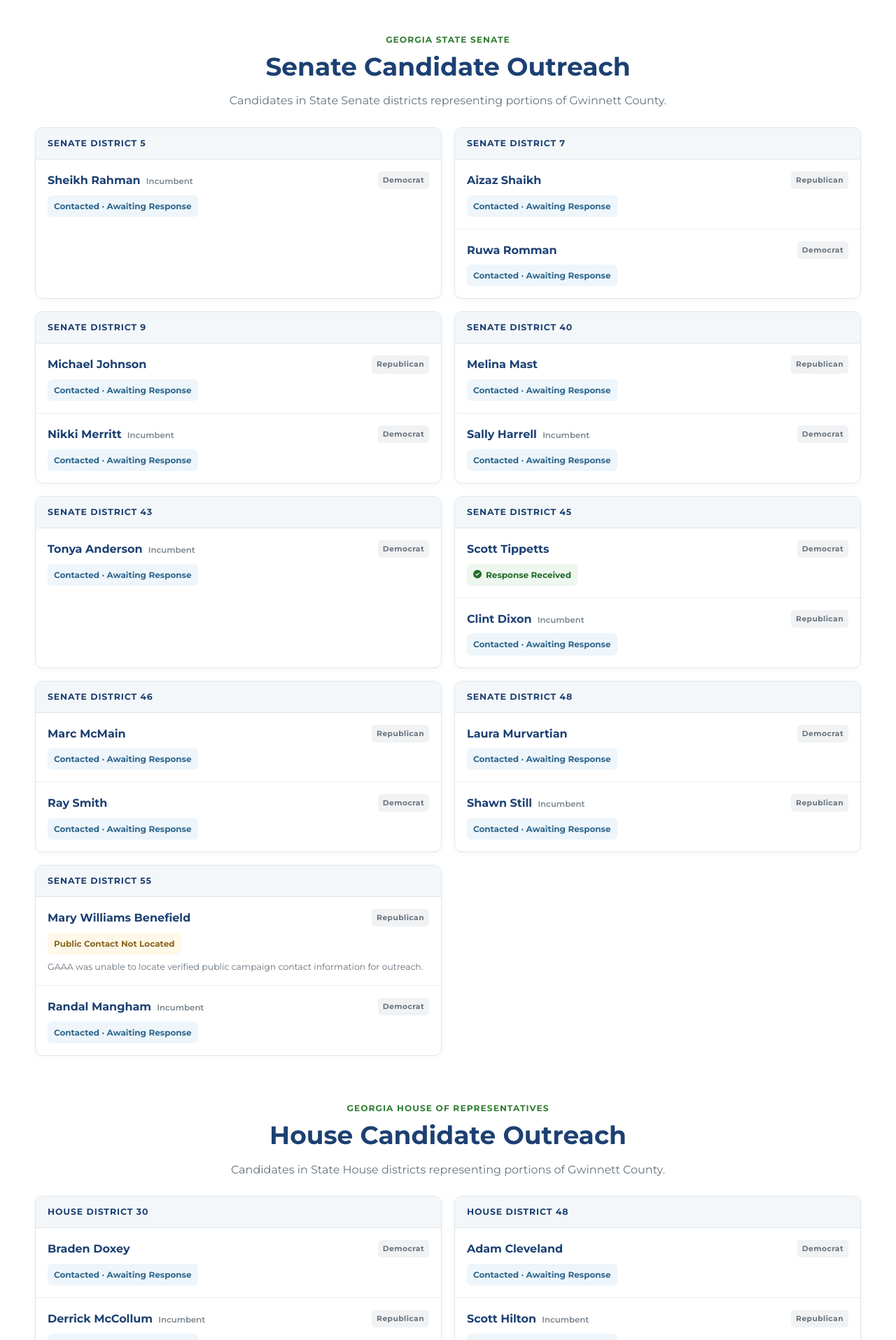
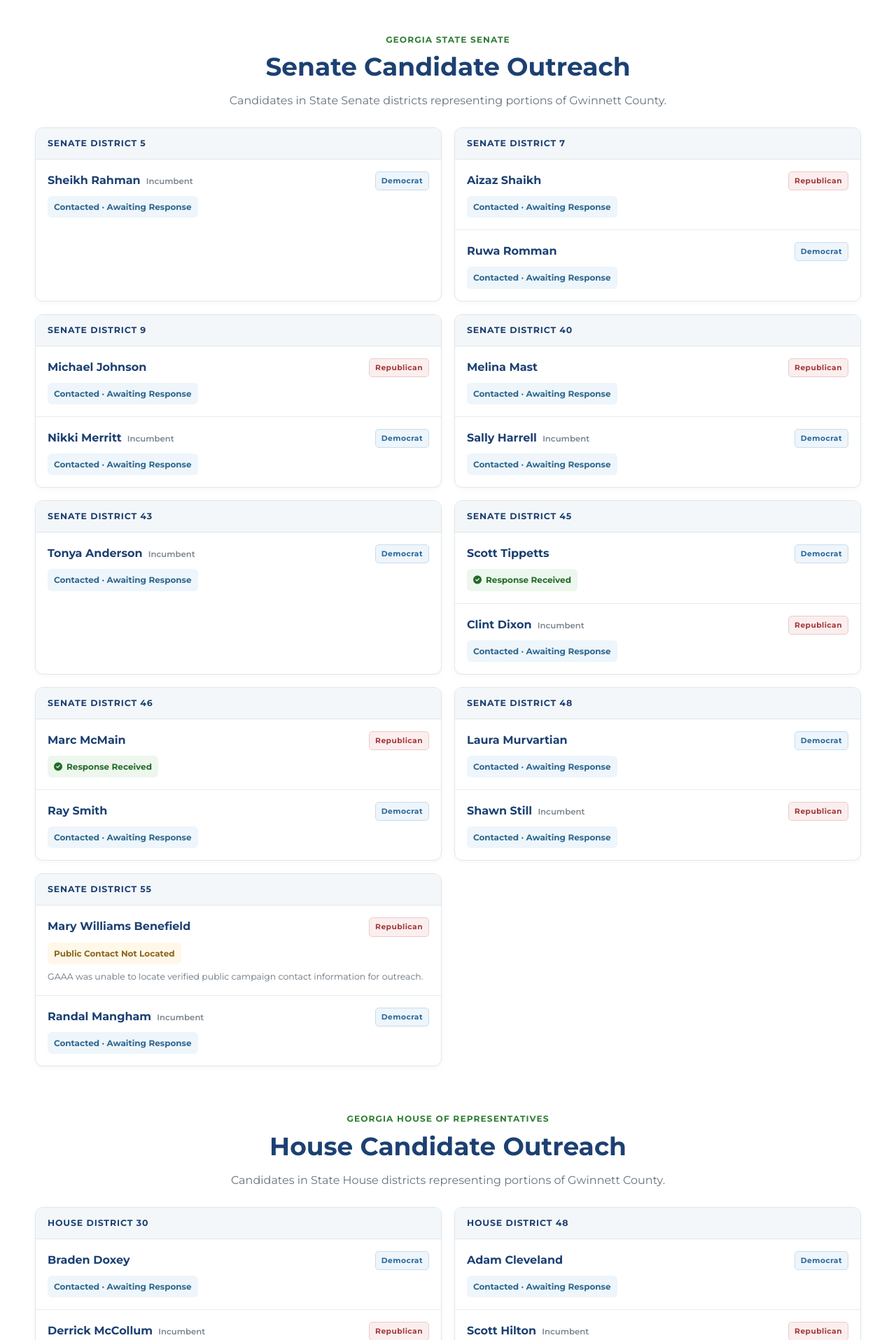
Before and after one commit to whitleybacon/gwinnett-animal-advocacy-alliance, a Jekyll site: the page built from election-2026/state/index.html, in a window 1280 px wide. Shown: the part 1317-3232 px from the top of the page at 70% size. Built offline with Jekyll 4.4.1, drawn with Linux system fonts in a browser that asks for light colours.

Commit message:
Update index.html

```diff
--- a/election-2026/state/index.html
+++ b/election-2026/state/index.html
@@ -293,13 +293,23 @@
 
   .state-election-page .party-label {
     flex: 0 0 auto;
-    padding: 4px 7px;
-    background: #f0f2f4;
+    padding: 4px 8px;
     border-radius: 5px;
-    color: #69747e;
     font-size: .67rem;
     font-weight: 800;
     letter-spacing: .04em;
+  }
+
+  .state-election-page .party-label.democrat {
+    background: #eef5fb;
+    color: #28689a;
+    border: 1px solid #c9ddeb;
+  }
+
+  .state-election-page .party-label.republican {
+    background: #fbeeee;
+    color: #a33a3a;
+    border: 1px solid #eccccc;
   }
 
   .state-election-page .incumbent {
@@ -637,7 +647,7 @@
               <span class="incumbent">Incumbent</span>
             </div>
 
-            <span class="party-label">Democrat</span>
+            <span class="party-label democrat">Democrat</span>
           </div>
 
           <span class="candidate-status status-awaiting">
@@ -661,7 +671,7 @@
 
           <div class="candidate-top">
             <span class="candidate-name">Aizaz Shaikh</span>
-            <span class="party-label">Republican</span>
+            <span class="party-label republican">Republican</span>
           </div>
 
           <span class="candidate-status status-awaiting">
@@ -674,7 +684,7 @@
 
           <div class="candidate-top">
             <span class="candidate-name">Ruwa Romman</span>
-            <span class="party-label">Democrat</span>
+            <span class="party-label democrat">Democrat</span>
           </div>
 
           <span class="candidate-status status-awaiting">
@@ -698,7 +708,7 @@
 
           <div class="candidate-top">
             <span class="candidate-name">Michael Johnson</span>
-            <span class="party-label">Republican</span>
+            <span class="party-label republican">Republican</span>
           </div>
 
           <span class="candidate-status status-awaiting">
@@ -715,7 +725,7 @@
               <span class="incumbent">Incumbent</span>
             </div>
 
-            <span class="party-label">Democrat</span>
+            <span class="party-label democrat">Democrat</span>
           </div>
 
           <span class="candidate-status status-awaiting">
@@ -739,7 +749,7 @@
 
           <div class="candidate-top">
             <span class="candidate-name">Melina Mast</span>
-            <span class="party-label">Republican</span>
+            <span class="party-label republican">Republican</span>
           </div>
 
           <span class="candidate-status status-awaiting">
@@ -756,7 +766,7 @@
               <span class="incumbent">Incumbent</span>
             </div>
 
-            <span class="party-label">Democrat</span>
+            <span class="party-label democrat">Democrat</span>
           </div>
 
           <span class="candidate-status status-awaiting">
@@ -784,7 +794,7 @@
               <span class="incumbent">Incumbent</span>
             </div>
 
-            <span class="party-label">Democrat</span>
+            <span class="party-label democrat">Democrat</span>
           </div>
 
           <span class="candidate-status status-awaiting">
@@ -808,7 +818,7 @@
 
           <div class="candidate-top">
             <span class="candidate-name">Scott Tippetts</span>
-            <span class="party-label">Democrat</span>
+            <span class="party-label democrat">Democrat</span>
           </div>
 
           <span class="candidate-status status-response">
@@ -826,7 +836,7 @@
               <span class="incumbent">Incumbent</span>
             </div>
 
-            <span class="party-label">Republican</span>
+            <span class="party-label republican">Republican</span>
           </div>
 
           <span class="candidate-status status-awaiting">
@@ -850,11 +860,12 @@
 
           <div class="candidate-top">
             <span class="candidate-name">Marc McMain</span>
-            <span class="party-label">Republican</span>
-          </div>
-
-          <span class="candidate-status status-awaiting">
-            Contacted · Awaiting Response
+            <span class="party-label republican">Republican</span>
+          </div>
+
+          <span class="candidate-status status-response">
+            <i class="fas fa-circle-check" aria-hidden="true"></i>
+            Response Received
           </span>
 
         </div>
@@ -863,7 +874,7 @@
 
           <div class="candidate-top">
             <span class="candidate-name">Ray Smith</span>
-            <span class="party-label">Democrat</span>
+            <span class="party-label democrat">Democrat</span>
           </div>
 
           <span class="candidate-status status-awaiting">
@@ -887,7 +898,7 @@
 
           <div class="candidate-top">
             <span class="candidate-name">Laura Murvartian</span>
-            <span class="party-label">Democrat</span>
+            <span class="party-label democrat">Democrat</span>
           </div>
 
           <span class="candidate-status status-awaiting">
@@ -904,7 +915,7 @@
               <span class="incumbent">Incumbent</span>
             </div>
 
-            <span class="party-label">Republican</span>
+            <span class="party-label republican">Republican</span>
           </div>
 
           <span class="candidate-status status-awaiting">
@@ -928,7 +939,7 @@
 
         <div class="candidate-top">
           <span class="candidate-name">Mary Williams Benefield</span>
-          <span class="party-label">Republican</span>
+          <span class="party-label republican">Republican</span>
         </div>
 
         <span class="candidate-status status-not-located">
@@ -950,7 +961,7 @@
               <span class="incumbent">Incumbent</span>
             </div>
 
-            <span class="party-label">Democrat</span>
+            <span class="party-label democrat">Democrat</span>
           </div>
 
           <span class="candidate-status status-awaiting">
@@ -995,7 +1006,7 @@
        <div class="candidate-entry">
         <div class="candidate-top">
           <span class="candidate-name">Braden Doxey</span>
-          <span class="party-label">Democrat</span>
+          <span class="party-label democrat">Democrat</span>
         </div>
 
         <span class="candidate-status status-awaiting">
@@ -1009,7 +1020,7 @@
               <span class="candidate-name">Derrick McCollum</span>
               <span class="incumbent">Incumbent</span>
             </div>
-            <span class="party-label">Republican</span>
+            <span class="party-label republican">Republican</span>
           </div>
 
           <span class="candidate-status status-awaiting">
@@ -1029,7 +1040,7 @@
         <div class="candidate-entry">
           <div class="candidate-top">
             <span class="candidate-name">Adam Cleveland</span>
-            <span class="party-label">Democrat</span>
+            <span class="party-label democrat">Democrat</span>
           </div>
 
           <span class="candidate-status status-awaiting">
@@ -1043,7 +1054,7 @@
               <span class="candidate-name">Scott Hilton</span>
               <span class="incumbent">Incumbent</span>
             </div>
-            <span class="party-label">Republican</span>
+            <span class="party-label republican">Republican</span>
           </div>
 
           <span class="candidate-status status-awaiting">
@@ -1066,7 +1077,7 @@
               <span class="candidate-name">Billy Mitchell</span>
               <span class="incumbent">Incumbent</span>
             </div>
-            <span class="party-label">Democrat</span>
+            <span class="party-label democrat">Democrat</span>
           </div>
 
           <span class="candidate-status status-awaiting">
@@ -1077,7 +1088,7 @@
         <div class="candidate-entry">
           <div class="candidate-top">
             <span class="candidate-name">William Freeman</span>
-            <span class="party-label">Republican</span>
+            <span class="party-label republican">Republican</span>
           </div>
 
           <span class="candidate-status status-not-located">
@@ -1105,7 +1116,7 @@
               <span class="candidate-name">Doreen Carter</span>
               <span class="incumbent">Incumbent</span>
             </div>
-            <span class="party-label">Democrat</span>
+            <span class="party-label democrat">Democrat</span>
           </div>
 
           <span class="candidate-status status-awaiting">
@@ -1128,7 +1139,7 @@
               <span class="candidate-name">Venola Mason</span>
               <span class="incumbent">Incumbent</span>
             </div>
-            <span class="party-label">Democrat</span>
+            <span class="party-label democrat">Democrat</span>
           </div>
 
           <span class="candidate-status status-awaiting">
@@ -1151,7 +1162,7 @@
               <span class="candidate-name">Dar'shun Kendrick</span>
               <span class="incumbent">Incumbent</span>
             </div>
-            <span class="party-label">Democrat</span>
+            <span class="party-label democrat">Democrat</span>
           </div>
 
           <span class="candidate-status status-awaiting">
@@ -1162,7 +1173,7 @@
         <div class="candidate-entry">
           <div class="candidate-top">
             <span class="candidate-name">Reggie Hall</span>
-            <span class="party-label">Republican</span>
+            <span class="party-label republican">Republican</span>
           </div>
 
           <span class="candidate-status status-awaiting">
@@ -1185,7 +1196,7 @@
               <span class="candidate-name">Arlene Beckles</span>
               <span class="incumbent">Incumbent</span>
             </div>
-            <span class="party-label">Democrat</span>
+            <span class="party-label democrat">Democrat</span>
           </div>
 
           <span class="candidate-status status-awaiting">
@@ -1205,7 +1216,7 @@
         <div class="candidate-entry">
           <div class="candidate-top">
             <span class="candidate-name">Jyot Singh</span>
-            <span class="party-label">Democrat</span>
+            <span class="party-label democrat">Democrat</span>
           </div>
 
           <span class="candidate-status status-response">
@@ -1221,7 +1232,7 @@
         <div class="candidate-entry">
           <div class="candidate-top">
             <span class="candidate-name">Yassin Moghazy</span>
-            <span class="party-label">Republican</span>
+            <span class="party-label republican">Republican</span>
           </div>
 
           <span class="candidate-status status-awaiting">
@@ -1244,7 +1255,7 @@
               <span class="candidate-name">Marvin Lim</span>
               <span class="incumbent">Incumbent</span>
             </div>
-            <span class="party-label">Democrat</span>
+            <span class="party-label democrat">Democrat</span>
           </div>
 
           <span class="candidate-status status-response">
@@ -1268,7 +1279,7 @@
               <span class="candidate-name">Matt Reeves</span>
               <span class="incumbent">Incumbent</span>
             </div>
-            <span class="party-label">Republican</span>
+            <span class="party-label republican">Republican</span>
           </div>
 
           <span class="candidate-status status-awaiting">
@@ -1279,7 +1290,7 @@
         <div class="candidate-entry">
           <div class="candidate-top">
             <span class="candidate-name">Michelle Kang</span>
-            <span class="party-label">Democrat</span>
+            <span class="party-label democrat">Democrat</span>
           </div>
 
           <span class="candidate-status status-met">
@@ -1300,7 +1311,7 @@
         <div class="candidate-entry">
           <div class="candidate-top">
             <span class="candidate-name">Jennifer Ambler</span>
-            <span class="party-label">Democrat</span>
+            <span class="party-label democrat">Democrat</span>
           </div>
 
           <span class="candidate-status status-response">
@@ -1312,7 +1323,7 @@
         <div class="candidate-entry">
           <div class="candidate-top">
             <span class="candidate-name">Josh Clark</span>
-            <span class="party-label">Republican</span>
+            <span class="party-label republican">Republican</span>
           </div>
 
           <span class="candidate-status status-awaiting">
@@ -1335,7 +1346,7 @@
               <span class="candidate-name">Gabe Okoye</span>
               <span class="incumbent">Incumbent</span>
             </div>
-            <span class="party-label">Democrat</span>
+            <span class="party-label democrat">Democrat</span>
           </div>
 
           <span class="candidate-status status-awaiting">
@@ -1355,7 +1366,7 @@
         <div class="candidate-entry">
           <div class="candidate-top">
             <span class="candidate-name">Chris Luchey</span>
-            <span class="party-label">Democrat</span>
+            <span class="party-label democrat">Democrat</span>
           </div>
 
           <span class="candidate-status status-awaiting">
@@ -1369,7 +1380,7 @@
               <span class="candidate-name">Soo Hong</span>
               <span class="incumbent">Incumbent</span>
             </div>
-            <span class="party-label">Republican</span>
+            <span class="party-label republican">Republican</span>
           </div>
 
           <span class="candidate-status status-awaiting">
@@ -1392,7 +1403,7 @@
               <span class="candidate-name">Chuck Efstration</span>
               <span class="incumbent">Incumbent</span>
             </div>
-            <span class="party-label">Republican</span>
+            <span class="party-label republican">Republican</span>
           </div>
 
           <span class="candidate-status status-awaiting">
@@ -1412,7 +1423,7 @@
         <div class="candidate-entry">
           <div class="candidate-top">
             <span class="candidate-name">Farooq Mughal</span>
-            <span class="party-label">Democrat</span>
+            <span class="party-label democrat">Democrat</span>
           </div>
 
           <span class="candidate-status status-awaiting">
@@ -1426,7 +1437,7 @@
               <span class="candidate-name">Sandy Donatucci</span>
               <span class="incumbent">Incumbent</span>
             </div>
-            <span class="party-label">Republican</span>
+            <span class="party-label republican">Republican</span>
           </div>
 
           <span class="candidate-status status-awaiting">
@@ -1451,7 +1462,7 @@
               <span class="incumbent">Incumbent</span>
             </div>
 
-            <span class="party-label">Democrat</span>
+            <span class="party-label democrat">Democrat</span>
           </div>
 
           <span class="candidate-status status-response">
@@ -1473,7 +1484,7 @@
         <div class="candidate-entry">
           <div class="candidate-top">
             <span class="candidate-name">Murray Berkowitz</span>
-            <span class="party-label">Republican</span>
+            <span class="party-label republican">Republican</span>
           </div>
 
           <span class="candidate-status status-awaiting">
@@ -1487,7 +1498,7 @@
               <span class="candidate-name">Sam Park</span>
               <span class="incumbent">Incumbent</span>
             </div>
-            <span class="party-label">Democrat</span>
+            <span class="party-label democrat">Democrat</span>
           </div>
 
           <span class="candidate-status status-awaiting">
@@ -1507,7 +1518,7 @@
         <div class="candidate-entry">
           <div class="candidate-top">
             <span class="candidate-name">Elvia Davila</span>
-            <span class="party-label">Republican</span>
+            <span class="party-label republican">Republican</span>
           </div>
 
           <span class="candidate-status status-awaiting">
@@ -1518,7 +1529,7 @@
         <div class="candidate-entry">
           <div class="candidate-top">
             <span class="candidate-name">Rahim Asani</span>
-            <span class="party-label">Democrat</span>
+            <span class="party-label democrat">Democrat</span>
           </div>
 
           <span class="candidate-status status-awaiting">
@@ -1538,7 +1549,7 @@
         <div class="candidate-entry">
           <div class="candidate-top">
             <span class="candidate-name">Juan Estrada</span>
-            <span class="party-label">Democrat</span>
+            <span class="party-label democrat">Democrat</span>
           </div>
 
           <span class="candidate-status status-response">
@@ -1559,7 +1570,7 @@
         <div class="candidate-entry">
           <div class="candidate-top">
             <span class="candidate-name">Charles Lollar</span>
-            <span class="party-label">Republican</span>
+            <span class="party-label republican">Republican</span>
           </div>
 
           <span class="candidate-status status-awaiting">
@@ -1573,7 +1584,7 @@
               <span class="candidate-name">Segun Adeyina</span>
               <span class="incumbent">Incumbent</span>
             </div>
-            <span class="party-label">Democrat</span>
+            <span class="party-label democrat">Democrat</span>
           </div>
 
           <span class="candidate-status status-awaiting">
@@ -1596,7 +1607,7 @@
               <span class="candidate-name">Rey Martinez</span>
               <span class="incumbent">Incumbent</span>
             </div>
-            <span class="party-label">Republican</span>
+            <span class="party-label republican">Republican</span>
           </div>
 
           <span class="candidate-status status-awaiting">
@@ -1607,7 +1618,7 @@
         <div class="candidate-entry">
           <div class="candidate-top">
             <span class="candidate-name">Scott T. Jackson</span>
-            <span class="party-label">Democrat</span>
+            <span class="party-label democrat">Democrat</span>
           </div>
 
           <span class="candidate-status status-awaiting">
@@ -1630,7 +1641,7 @@
               <span class="candidate-name">Bruce Williamson</span>
               <span class="incumbent">Incumbent</span>
             </div>
-            <span class="party-label">Republican</span>
+            <span class="party-label republican">Republican</span>
           </div>
 
           <span class="candidate-status status-awaiting">
@@ -1641,7 +1652,7 @@
         <div class="candidate-entry">
           <div class="candidate-top">
             <span class="candidate-name">Lisa Maria</span>
-            <span class="party-label">Democrat</span>
+            <span class="party-label democrat">Democrat</span>
           </div>
 
           <span class="candidate-status status-awaiting">
```
